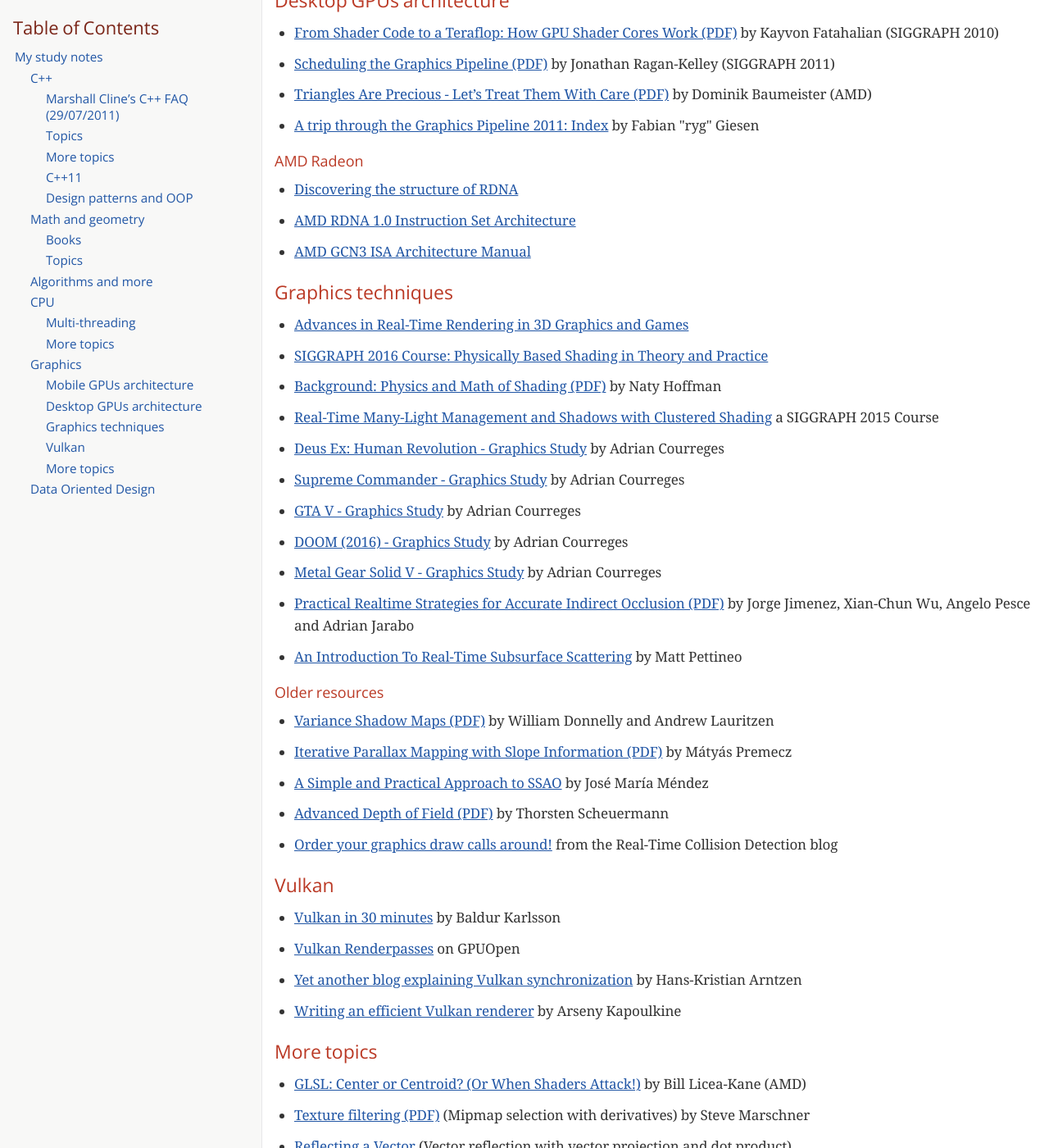
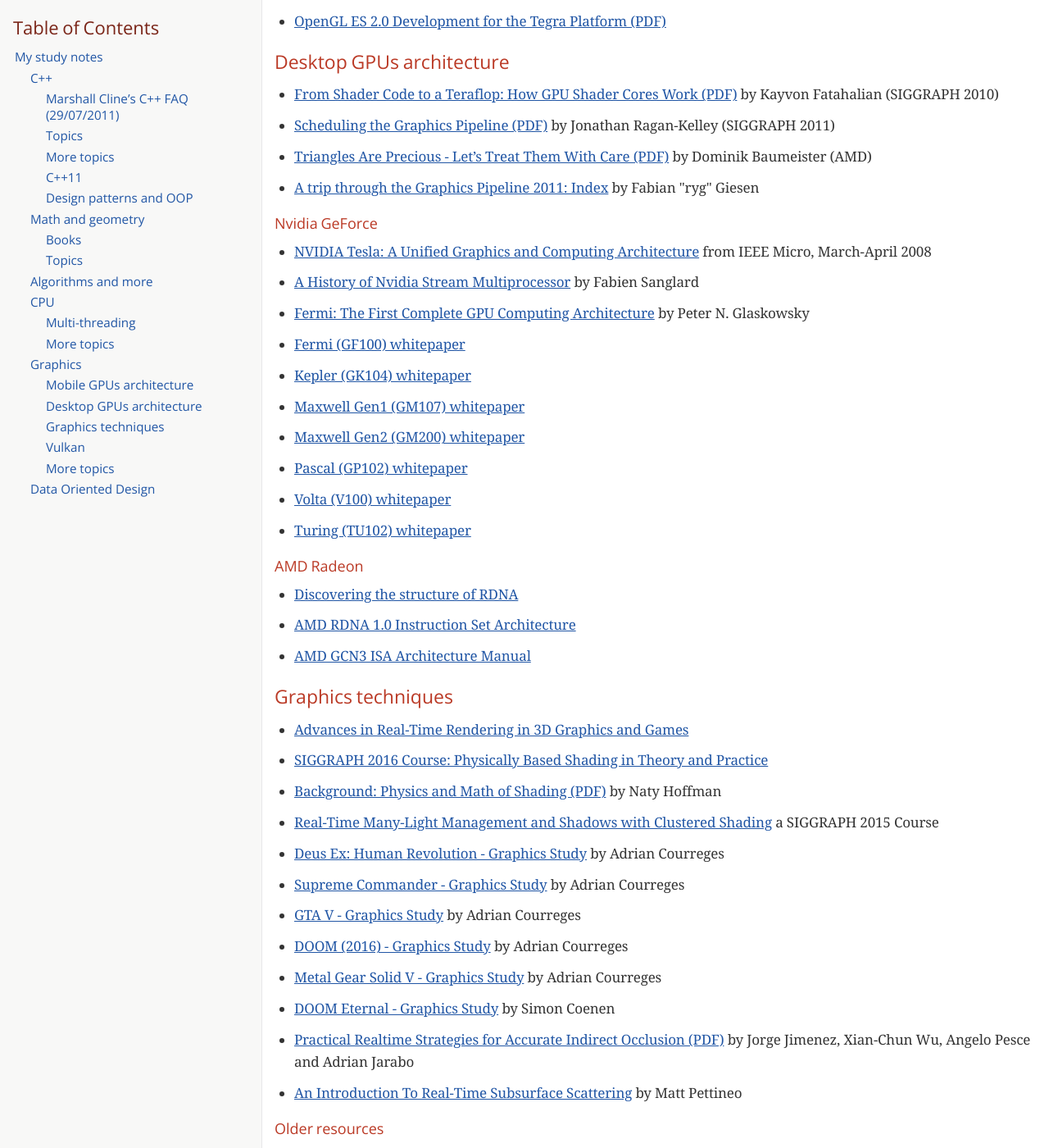
Before and after one commit to encelo/encelo.github.io, a Jekyll site: the page notes.html, which Jekyll copies as it is, in a window 1280 px wide and 1400 px high, scrolled down 12159 px. Shown: the whole window at 82% size. Built offline with Jekyll 4.4.1, drawn with Linux system fonts in a browser that asks for light colours; some web fonts are replaced; some of the changed text lies outside the part shown.

Commit message:
Add links to the study notes
- Add an Nvidia GeForce section in the study notes
- Add links to tweets in the about page

```diff
--- a/notes.html
+++ b/notes.html
@@ -1007,6 +1007,9 @@
 <li>
 <p><a href="https://en.wikipedia.org/wiki/Run-time_type_information">Run-time type information</a> (RTTI)</p>
 </li>
+<li>
+<p><a href="https://en.wikipedia.org/wiki/SOLID">SOLID</a> principles</p>
+</li>
 </ul>
 </div>
 </div>
@@ -1028,19 +1031,20 @@
 <p>Diamond problem (<a href="http://www.cs.technion.ac.il/users/yechiel/c&#43;&#43;-faq/mi-diamond.html">25.8</a>, <a href="http://www.cs.technion.ac.il/users/yechiel/c&#43;&#43;-faq/virtual-inheritance-where.html">25.9</a>) and multiple inheritance (<a href="http://www.cs.technion.ac.il/users/yechiel/c&#43;&#43;-faq/multiple-inheritance.html">Section 25</a>)</p>
 </li>
 <li>
-<p>Hiding rule (<a href="http://www.cs.technion.ac.il/users/yechiel/c&#43;&#43;-faq/hiding-rule.html">23.9</a>, <a href="http://www.cs.technion.ac.il/users/yechiel/c&#43;&#43;-faq/protected-virtuals.html">23.3</a>)</p>
+<p>Hiding rule (<a href="http://www.cs.technion.ac.il/users/yechiel/c&#43;&#43;-faq/hiding-rule.html">23.9</a>, <a href="http://www.cs.technion.ac.il/users/yechiel/c&#43;&#43;-faq/protected-virtuals.html">23.3</a>), <a href="https://stackoverflow.com/questions/4837399/c-rationale-behind-hiding-rule">C++: rationale behind hiding rule</a></p>
 </li>
 <li>
 <p>Templates (<a href="http://www.cs.technion.ac.il/users/yechiel/c&#43;&#43;-faq/templates.html">Section 35</a>)</p>
 </li>
 <li>
-<p><a href="https://en.wikipedia.org/wiki/Rule_of_three_(C%2B%2B_programming)">Rule of three</a> / five / zero, <a href="https://en.wikipedia.org/wiki/Special_member_functions">special member functions</a></p>
+<p><a href="https://en.wikipedia.org/wiki/Rule_of_three_(C%2B%2B_programming)">Rule of Three</a> / five / zero, <a href="https://en.wikipedia.org/wiki/Special_member_functions">special member functions</a></p>
 </li>
 <li>
 <p>Return value optimization (NRVO, RVO) (<a href="http://www.cs.technion.ac.il/users/yechiel/c&#43;&#43;-faq/return-by-value-optimization.html">10.9</a>) / Copy elision (<a href="https://eatplayhate.me/2013/10/01/c-cargo-cults-rvo-and-copy-elision/">C++ Cargo Cults, RVO and Copy Elision</a>)</p>
 </li>
 <li>
-<p>Copy-and-swap idiom (<a href="http://stackoverflow.com/a/3279550">Why do we need the copy-and-swap idiom?</a>)</p>
+<p>Copy-and-swap idiom (<a href="http://stackoverflow.com/a/3279550">Why do we need the copy-and-swap idiom?</a>, <a href="https://stackoverflow.com/questions/5695548/public-friend-swap-member-function">public friend swap member function
+</a>)</p>
 </li>
 <li>
 <p><a href="http://en.cppreference.com/w/cpp/language/adl">Argument-dependant lookup</a> (Koenig lookup)</p>
@@ -1070,10 +1074,10 @@
 <p><a href="https://en.wikipedia.org/wiki/Sequence_point">Sequence point</a></p>
 </li>
 <li>
-<p><a href="https://en.wikipedia.org/wiki/Tail_call">Tail call</a></p>
-</li>
-<li>
-<p><a href="https://en.wikipedia.org/wiki/Constant_folding">Constant folding</a></p>
+<p><a href="https://en.wikipedia.org/wiki/Optimizing_compiler">Optimizing compiler</a> (<a href="https://en.wikipedia.org/wiki/Tail_call">Tail call</a>, <a href="https://en.wikipedia.org/wiki/Constant_folding">Constant folding</a>, <a href="https://en.wikipedia.org/wiki/Dead_code_elimination">Dead code elimination</a>, &#8230;&#8203;)</p>
+</li>
+<li>
+<p><a href="https://en.cppreference.com/w/cpp/language/ebo">Empty base optimization</a>, <a href="http://tinf2.vub.ac.be/~dvermeir/c&#43;&#43;/emptyopt.html">The "Empty Member" C++ Optimization</a></p>
 </li>
 </ul>
 </div>
@@ -1092,7 +1096,7 @@
 <p>Auto keyword and type deduction</p>
 </li>
 <li>
-<p>Move semantics, rule of five</p>
+<p><a href="https://stackoverflow.com/questions/3106110/what-is-move-semantics">Move semantics</a>, Rule of Five</p>
 </li>
 <li>
 <p>Reference collapsing (Item 28)</p>
@@ -1339,7 +1343,7 @@
 <p>Critical section, mutex, semaphore, <a href="https://en.wikipedia.org/wiki/Producer%E2%80%93consumer_problem">Producer-consumer problem</a>, <a href="https://en.wikipedia.org/wiki/Dining_philosophers_problem">Dining philosophers problem</a>, <a href="https://en.wikipedia.org/wiki/Priority_inversion">Priority inversion</a>, race condition</p>
 </li>
 <li>
-<p>Atomics and lock-free programming (<a href="http://preshing.com/">Preshing on Programming</a>), <a href="https://preshing.com/20120710/memory-barriers-are-like-source-control-operations/">memory barriers</a>, <a href="https://preshing.com/20120930/weak-vs-strong-memory-models/">memory models</a>, <a href="http://preshing.com/20120226/roll-your-own-lightweight-mutex/">Benaphore</a>, <a href="https://en.wikipedia.org/wiki/ABA_problem">ABA problem</a>, <a href="https://en.wikipedia.org/wiki/Load-link/store-conditional">Load-link/store-conditional</a>, <a href="http://preshing.com/20120913/acquire-and-release-semantics/">acquire and release semantics</a> (Load-Acquire/Store-Release in the ARM Reference Manual)</p>
+<p>Atomics and lock-free programming (<a href="http://preshing.com/">Preshing on Programming</a>), <a href="https://preshing.com/20120710/memory-barriers-are-like-source-control-operations/">memory barriers</a>, <a href="https://preshing.com/20120930/weak-vs-strong-memory-models/">memory models</a>, <a href="http://preshing.com/20120226/roll-your-own-lightweight-mutex/">Benaphore</a>, <a href="https://en.wikipedia.org/wiki/Compare-and-swap">Compare-and-swap</a>, <a href="https://en.wikipedia.org/wiki/ABA_problem">ABA problem</a>, <a href="https://en.wikipedia.org/wiki/Load-link/store-conditional">Load-link/store-conditional</a>, <a href="http://preshing.com/20120913/acquire-and-release-semantics/">acquire and release semantics</a> (Load-Acquire/Store-Release in the ARM Reference Manual)</p>
 </li>
 <li>
 <p>Cache coherency, <a href="https://en.wikipedia.org/wiki/MOESI_protocol">MOESI protocol</a>, <a href="https://en.wikipedia.org/wiki/MESIF_protocol">MESIF protocol</a>, <a href="https://en.wikipedia.org/wiki/False_sharing">false sharing</a>, <a href="https://en.wikipedia.org/wiki/Branch_misprediction">branch misprediction</a>, <a href="https://en.wikipedia.org/wiki/Scratchpad_memory">scratchpad memory</a></p>
@@ -1385,6 +1389,9 @@
 <ul>
 <li>
 <p><a href="https://www.scratchapixel.com/">Scratchapixel - Learn Computer Graphics From Scratch!</a></p>
+</li>
+<li>
+<p><a href="http://www.cs.uu.nl/docs/vakken/magr/2017-2018/index.html">Advanced Graphics</a> Course 2017/18 from Universiteit Utrecht</p>
 </li>
 </ul>
 </div>
@@ -1483,7 +1490,7 @@
 <p><a href="https://www.community.arm.com/graphics/b/blog/posts/pixel-local-storage-on-arm-mali-gpus">Pixel Local Storage on ARM&#174; Mali&#8482; GPUs</a></p>
 </li>
 <li>
-<p><a href="http://www.geomerics.com/wp-content/uploads/2014/11/Efficient-Rendering-with-Tile-Local-Storage.pdf">Efficient Rendering with Tile Local Storage (PDF)</a> (SIGGRAPH 2014)</p>
+<p><a href="https://community.arm.com/cfs-file/__key/telligent-evolution-components-attachments/01-2066-00-00-00-00-55-34/siggraph14_2D00_Bjorge_2D00_TLS_2D00_presentation.pdf">Efficient Rendering with Tile Local Storage (PDF)</a> (SIGGRAPH 2014)</p>
 </li>
 <li>
 <p><a href="http://www.anandtech.com/show/8234/arms-mali-midgard-architecture-explored">ARM&#8217;s Mali Midgard Architecture Explored</a></p>
@@ -1574,6 +1581,43 @@
 </ul>
 </div>
 <div class="sect4">
+<h5 id="_nvidia_geforce">Nvidia GeForce</h5>
+<div class="ulist">
+<ul>
+<li>
+<p><a href="https://www.academia.edu/28633432/NVIDIA_Tesla_A_Unified_Graphics_and_Computing_Architecture">NVIDIA Tesla: A Unified Graphics and Computing Architecture</a> from IEEE Micro, March-April 2008</p>
+</li>
+<li>
+<p><a href="https://fabiensanglard.net/cuda/">A History of Nvidia Stream Multiprocessor</a> by Fabien Sanglard</p>
+</li>
+<li>
+<p><a href="https://fabiensanglard.net/cuda/fermi-the_first_complete_gpu_architecture.pdf">Fermi: The First Complete GPU Computing Architecture</a> by Peter N. Glaskowsky</p>
+</li>
+<li>
+<p><a href="https://fabiensanglard.net/cuda/Fermi_Compute_Architecture_Whitepaper.pdf">Fermi (GF100) whitepaper</a></p>
+</li>
+<li>
+<p><a href="https://fabiensanglard.net/cuda/nvidia-gtx-680.pdf">Kepler (GK104) whitepaper</a></p>
+</li>
+<li>
+<p><a href="https://fabiensanglard.net/cuda/GeForce-GTX-750-Ti-Whitepaper.pdf">Maxwell Gen1 (GM107) whitepaper</a></p>
+</li>
+<li>
+<p><a href="https://fabiensanglard.net/cuda/GeForce_GTX_980_Whitepaper.pdf">Maxwell Gen2 (GM200) whitepaper</a></p>
+</li>
+<li>
+<p><a href="https://fabiensanglard.net/cuda/GeForce_GTX_1080_Whitepaper.pdf">Pascal (GP102) whitepaper</a></p>
+</li>
+<li>
+<p><a href="https://images.nvidia.com/content/volta-architecture/pdf/volta-architecture-whitepaper.pdf">Volta (V100) whitepaper</a></p>
+</li>
+<li>
+<p><a href="https://fabiensanglard.net/cuda/Turing-Architecture-Whitepaper.pdf">Turing (TU102) whitepaper</a></p>
+</li>
+</ul>
+</div>
+</div>
+<div class="sect4">
 <h5 id="_amd_radeon">AMD Radeon</h5>
 <div class="ulist">
 <ul>
@@ -1622,6 +1666,9 @@
 <p><a href="http://www.adriancourreges.com/blog/2017/12/15/mgs-v-graphics-study/">Metal Gear Solid V - Graphics Study</a> by Adrian Courreges</p>
 </li>
 <li>
+<p><a href="https://simoncoenen.com/blog/programming/graphics/DoomEternalStudy.html">DOOM Eternal - Graphics Study</a> by Simon Coenen</p>
+</li>
+<li>
 <p><a href="http://iryoku.com/downloads/Practical-Realtime-Strategies-for-Accurate-Indirect-Occlusion.pdf">Practical Realtime Strategies for Accurate Indirect Occlusion (PDF)</a> by Jorge Jimenez, Xian-Chun Wu, Angelo Pesce and Adrian Jarabo</p>
 </li>
 <li>
```
Also changed, not shown: aboutme.md (+2 -2 lines), notes.adoc (+24 -8 lines).
